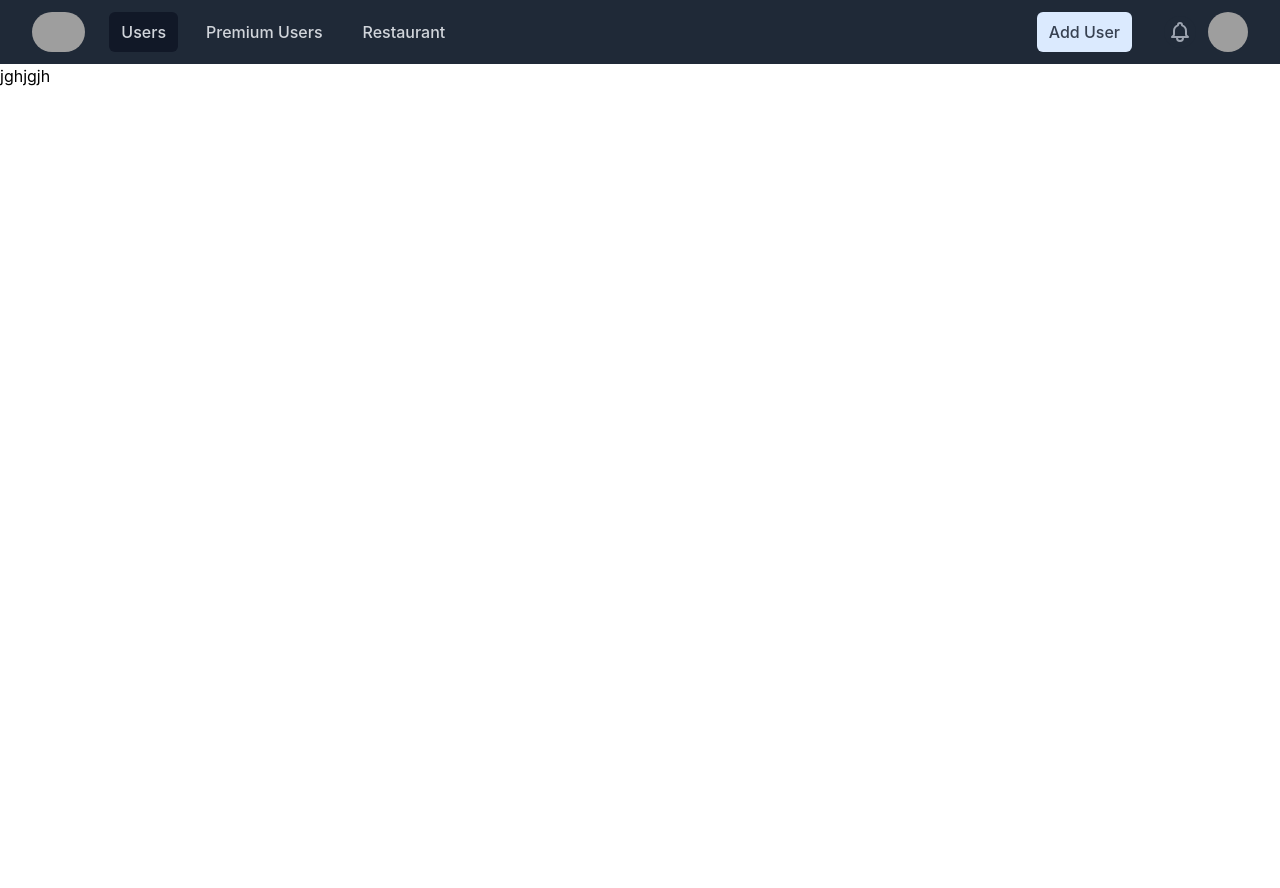
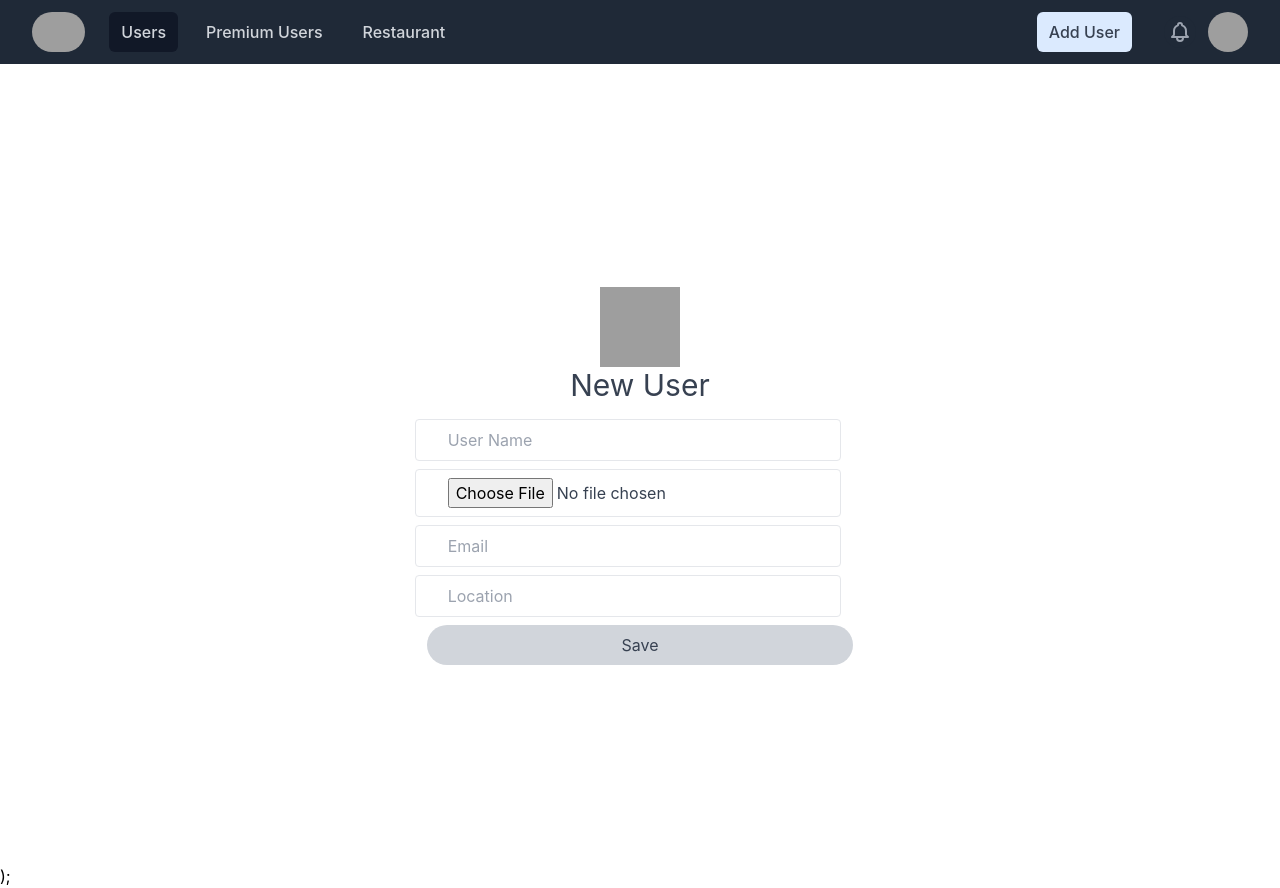
Before and after one commit to vladimirhambardzumyan24/Brainstorm-task, a React (Create React App) app: page /add/user in a window 1280 px wide. Before the commit the page ends 800 px from the top, so only its background shows below. Built offline with nearby package versions, Linux system fonts and the light colour scheme; grey boxes are pictures that could not be loaded.

Commit message:
feat(AddUser) :added AddUser component

```diff
--- a/package.json
+++ b/package.json
@@ -10,12 +10,14 @@
     "@testing-library/react": "^11.2.7",
     "@testing-library/user-event": "^12.8.3",
     "axios": "^0.21.1",
+    "formik": "^2.2.9",
     "heroicons-react": "^1.4.1",
     "react": "^17.0.2",
     "react-dom": "^17.0.2",
     "react-router-dom": "^5.2.0",
     "react-scripts": "4.0.3",
-    "web-vitals": "^1.1.2"
+    "web-vitals": "^1.1.2",
+    "yup": "^0.32.9"
   },
   "scripts": {
     "start": "craco start",
--- a/src/components/AddUser/AddUser.jsx
+++ b/src/components/AddUser/AddUser.jsx
@@ -1,10 +1,148 @@
 import Navbar from "../Navigation/Navigation";
+import { useFormik } from "formik";
+import * as Yup from "yup";
 
 export default function AddUser() {
+  // let history = useHistory();
+
+  const formik = useFormik({
+    initialValues: {
+      name: "",
+      email: "",
+      photo: "",
+      location: "",
+    },
+    validationSchema: Yup.object({
+      name: Yup.string()
+        .max(15, "Must be 15 characters or less")
+        .required("Required"),
+      photo: Yup.string().required("Required"),
+      email: Yup.string().email("Invalid email address").required("Required"),
+      location: Yup.string()
+        .max(15, "Must be 15 characters or less")
+        .required("Required"),
+    }),
+    onSubmit: (values) => {
+      const newUserValue = {
+        id: Math.random(),
+        ...values,
+        registeredDate: new Date().toLocaleString(),
+        lastActiveDate: new Date().toLocaleString(),
+        disabled: false,
+      };
+      console.log(`values`, newUserValue);
+    },
+  });
   return (
     <>
       <Navbar />
-      <div>jghjgjh</div>
+      <div className="w-full h-screen flex items-center justify-center">
+        <form
+          onSubmit={formik.handleSubmit}
+          className="w-full md:w-1/3 bg-white rounded-lg"
+        >
+          <div className="flex font-bold justify-center mt-6">
+            <img
+              className="h-20 w-20"
+              src="https://raw.githubusercontent.com/sefyudem/Responsive-Login-Form/master/img/avatar.svg"
+              alt="User Logo"
+            />
+          </div>
+          <h2 className="text-3xl text-center text-gray-700 mb-4">New User</h2>
+
+          <div className="w-full mb-2">
+            <div className="flex items-center">
+              <i className="ml-3 fill-current text-gray-400 text-xs z-10 fas fa-user"></i>
+              <input
+                id="name"
+                name="name"
+                type="text"
+                onChange={formik.handleChange}
+                onBlur={formik.handleBlur}
+                value={formik.values.name}
+                placeholder="User Name"
+                className="-mx-6 px-8  w-full border rounded py-2 text-gray-700 focus:outline-none"
+              />
+            </div>
+            {formik.touched.name && formik.errors.name ? (
+              <span className="flex items-center font-medium tracking-wide text-red-500 text-xs mt-1 ml-1">
+                {formik.errors.name}
+              </span>
+            ) : null}
+          </div>
+
+          <div className="w-full mb-2">
+            <div className="flex items-center">
+              <i className="ml-3 fill-current text-gray-400 text-xs z-10 fas fa-user"></i>
+              <input
+                id="photo"
+                name="photo"
+                type="file"
+                onChange={formik.handleChange}
+                onBlur={formik.handleBlur}
+                value={formik.values.photo}
+                placeholder="Photo"
+                className="-mx-6 px-8  w-full border rounded py-2 text-gray-700 focus:outline-none"
+              />
+            </div>
+            {formik.touched.photo && formik.errors.photo ? (
+              <span className="flex items-center font-medium tracking-wide text-red-500 text-xs mt-1 ml-1">
+                {formik.errors.photo}
+              </span>
+            ) : null}
+          </div>
+
+          <div className="w-full mb-2">
+            <div className="flex items-center">
+              <i className="ml-3 fill-current text-gray-400 text-xs z-10 fas fa-user"></i>
+              <input
+                id="email"
+                name="email"
+                type="email"
+                onChange={formik.handleChange}
+                onBlur={formik.handleBlur}
+                value={formik.values.email}
+                placeholder="Email"
+                className="-mx-6 px-8  w-full border rounded py-2 text-gray-700 focus:outline-none"
+              />
+            </div>
+            {formik.touched.email && formik.errors.email ? (
+              <span className="flex items-center font-medium tracking-wide text-red-500 text-xs mt-1 ml-1">
+                {formik.errors.email}
+              </span>
+            ) : null}
+          </div>
+
+          <div className="w-full mb-2">
+            <div className="flex items-center">
+              <i className="ml-3 fill-current text-gray-400 text-xs z-10 fas fa-user"></i>
+              <input
+                id="location"
+                name="location"
+                type="text"
+                onChange={formik.handleChange}
+                onBlur={formik.handleBlur}
+                value={formik.values.location}
+                placeholder="Location"
+                className="-mx-6 px-8  w-full border rounded py-2 text-gray-700 focus:outline-none"
+              />
+            </div>
+            {formik.touched.location && formik.errors.location ? (
+              <span className="flex items-center font-medium tracking-wide text-red-500 text-xs mt-1 ml-1">
+                {formik.errors.location}
+              </span>
+            ) : null}
+          </div>
+
+          <button
+            type="submit"
+            className="w-full py-2 rounded-full text-gray-700 cursor-pointer hover:bg-gray-700 hover:text-white bg-gray-300  focus:outline-none"
+          >
+            Save
+          </button>
+        </form>
+      </div>
+      );
     </>
   );
 }
```
Also changed, not shown: 1 other file (tests, documents, lock files or other folders).
